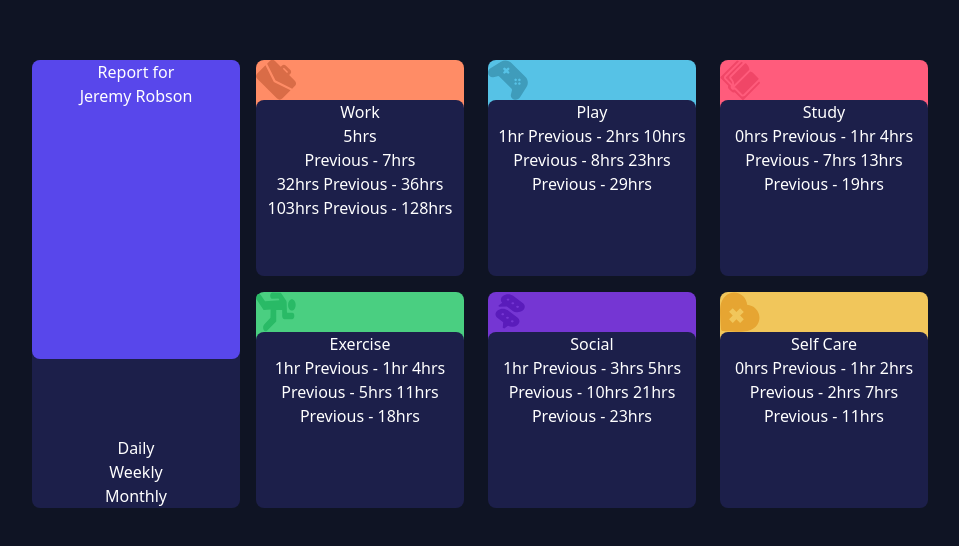
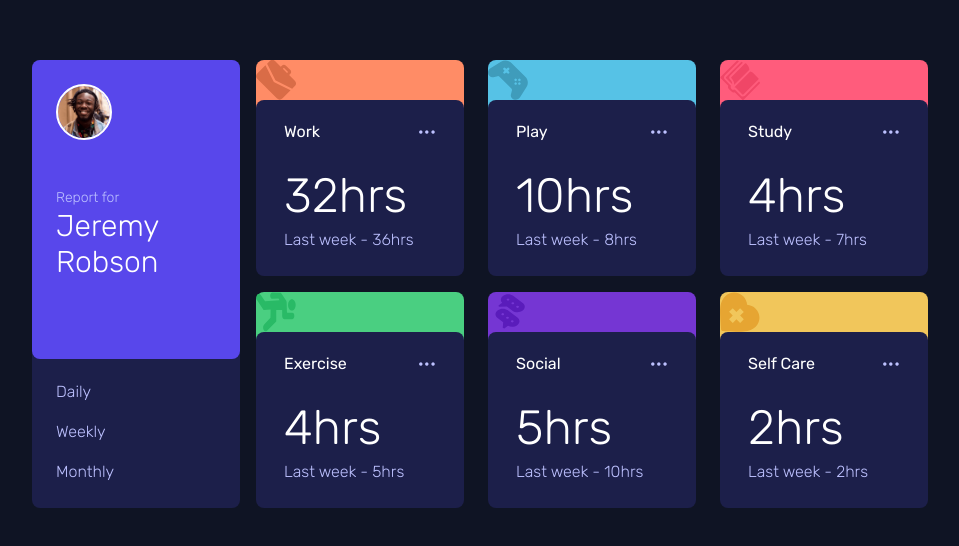
Before and after one commit to devggui/time-tracking-dashbard-main, a website: page index.html in a window 1280 px wide. Shown: the part 116-662 px from the top of the page, without its empty margins (160-1119 px from the left). Drawn offline with nearby package versions, Linux system fonts and the light colour scheme.

Commit message:
feat: completed template

```diff
--- a/index.html
+++ b/index.html
@@ -23,100 +23,72 @@
       <div class="flex flex-row bg-[var(--neutral-Very-dark-blue)]">
         <div class="flex flex-col m-2">
           <div class="w-52 h-full bg-[var(--neutral-Dark-blue)] relative rounded-lg">
-            <div class="absolute w-52 bottom-0">
-              <p>Daily</p>
-              <p>Weekly</p>
-              <p>Monthly</p>
+            <div class="absolute w-52 bottom-0 text-left m-2">
+              <a href=""><p class="text-[var(--neutral-Pale-Blue)] m-4 hover:text-white">Daily</p></a>
+              <a href=""><p class="text-[var(--neutral-Pale-Blue)] m-4 hover:text-white">Weekly</p></a>
+              <a href=""><p class="text-[var(--neutral-Pale-Blue)] m-4 hover:text-white">Monthly</p></a>
             </div>
-            <div class="bg-[var(--primary-Blue)] w-52 h-2/3 absolute top-0 bottom-2 rounded-lg">
-              <p>Report for</p>
-              <h1>Jeremy Robson</h1>
+            <div class="flex flex-col text-left bg-[var(--primary-Blue)] w-52 h-2/3 absolute top-0 bottom-2 rounded-lg p-6">
+              <div class="w-14 h-14 mb-12 rounded-[50%] border-2 border-white bg-[url('./images/image-jeremy.png')] bg-cover"></div>
+              <p class="text-sm text-[var(--neutral-Pale-Blue)]">Report for</p>
+              <h1 class="text-3xl">Jeremy Robson</h1>
             </div>
           </div>
-          <!-- <div class="w-52 h-full bg-[var(--neutral-Dark-blue)] absolute">
-            <p>Daily</p>
-            <p>Weekly</p>
-            <p>Monthly</p>
-          </div> -->
         </div>
 
-        <div class="grid grid-cols-3 gap-2 mb-2">
-          <div class="bg-[var(--primary-Light-red-work)] w-52 h-52 m-2 rounded-t-lg place-self-end">
+        <div class="grid grid-cols-3 gap-2 mb-2 text-left">
+          <div class="bg-[var(--primary-Light-red-work)] w-52 h-52 m-2 rounded-t-lg">
             <img src="./images/icon-work.svg" alt="" class="w-10 h-10">
-            <div class="w-52 h-44 bg-[var(--neutral-Dark-blue)] rounded-lg">
-              <h2>Work</h2>
-              <h1>5hrs</h1>
-              <p>Previous - 7hrs</p>
-              32hrs <!-- weekly -->
-              Previous - 36hrs <!-- weekly -->
-              103hrs <!-- monthly -->
-              Previous - 128hrs <!-- monthly -->
+            <div class="w-52 h-44 bg-[var(--neutral-Dark-blue)] rounded-lg p-7">
+              <h2 class="flex flex-row justify-between mb-7 -mt-2 font-normal">Work<a href="" class="font-normal text-[var(--neutral-Pale-Blue)]">•••</a></h2>
+              <h1 class="text-5xl mb-2 font-light" >32hrs</h1>
+              <p>Last week  - 36hrs</p>
             </div>
           </div>
 
 
-          <div class="bg-[var(--primary-Soft-blue-play)] w-52 h-52 m-2 rounded-t-lg items-end justify-end">
+          <div class="bg-[var(--primary-Soft-blue-play)] w-52 h-52 m-2 rounded-t-lg">
             <img src="./images/icon-play.svg" alt="" class="w-10 h-10">
-            <div class="w-52 h-44 bg-[var(--neutral-Dark-blue)] rounded-lg">
-              <h2>Play</h2>
-              1hr <!-- daily -->
-              Previous - 2hrs <!-- daily -->
-              10hrs <!-- weekly -->
-              Previous - 8hrs <!-- weekly -->
-              23hrs <!-- monthly -->
-              Previous - 29hrs <!-- monthly -->
+            <div class="w-52 h-44 bg-[var(--neutral-Dark-blue)] rounded-lg p-7">
+              <h2 class="flex flex-row justify-between mb-7 -mt-2 font-normal">Play<a href="" class="font-normal text-[var(--neutral-Pale-Blue)]">•••</a></h2>
+              <h1 class="text-5xl mb-2 font-light">10hrs</h1>
+              <p>Last week  - 8hrs</p>
             </div>
           </div>
 
-          <div class="bg-[var(--primary-Light-red-study)] w-52 h-52 m-2 rounded-t-lg items-end justify-end">
+          <div class="bg-[var(--primary-Light-red-study)] w-52 h-52 m-2 rounded-t-lg">
             <img src="./images/icon-study.svg" alt="" class="w-10 h-10">
-            <div class="w-52 h-44 bg-[var(--neutral-Dark-blue)] rounded-lg">
-              <h2>Study</h2>
-              0hrs <!-- daily -->
-              Previous - 1hr <!-- daily -->
-              4hrs <!-- weekly -->
-              Previous - 7hrs <!-- weekly -->
-              13hrs <!-- monthly -->
-              Previous - 19hrs <!-- monthly -->
+            <div class="w-52 h-44 bg-[var(--neutral-Dark-blue)] rounded-lg p-7">
+              <h2 class="flex flex-row justify-between mb-7 -mt-2 font-normal">Study<a href="" class="font-normal text-[var(--neutral-Pale-Blue)]">•••</a></h2>
+              <h1 class="text-5xl mb-2 font-light">4hrs</h1>
+              <p>Last week  - 7hrs</p>
             </div>
           </div>
 
-          <div class="bg-[var(--primary-Lime-green-exercise)] w-52 h-52 m-2 rounded-t-lg items-end justify-end">
+          <div class="bg-[var(--primary-Lime-green-exercise)] w-52 h-52 m-2 rounded-t-lg">
             <img src="./images/icon-exercise.svg" alt="" class="w-10 h-10">
-            <div class="w-52 h-44 bg-[var(--neutral-Dark-blue)] rounded-lg">
-              <h2>Exercise</h2>
-              1hr <!-- daily -->
-              Previous - 1hr <!-- daily -->
-              4hrs <!-- weekly -->
-              Previous - 5hrs <!-- weekly -->
-              11hrs <!-- monthly -->
-              Previous - 18hrs <!-- monthly -->
+            <div class="w-52 h-44 bg-[var(--neutral-Dark-blue)] rounded-lg p-7">
+              <h2 class="flex flex-row justify-between mb-7 -mt-2 font-normal">Exercise<a href="" class="font-normal text-[var(--neutral-Pale-Blue)]">•••</a></h2>
+              <h1 class="text-5xl mb-2 font-light">4hrs</h1>
+              <p>Last week  - 5hrs</p>
             </div>
           </div>
 
-          <div class="bg-[var(--primary-Violet-social)] w-52 h-52 m-2 rounded-t-lg items-end justify-end">
+          <div class="bg-[var(--primary-Violet-social)] w-52 h-52 m-2 rounded-t-lg">
             <img src="./images/icon-social.svg" alt="" class="w-10 h-10">
-            <div class="w-52 h-44 bg-[var(--neutral-Dark-blue)] rounded-lg">
-              <h2>Social</h2>
-              1hr <!-- daily -->
-              Previous - 3hrs <!-- daily -->
-              5hrs <!-- weekly -->
-              Previous - 10hrs <!-- weekly -->
-              21hrs <!-- monthly -->
-              Previous - 23hrs <!-- monthly -->
+            <div class="w-52 h-44 bg-[var(--neutral-Dark-blue)] rounded-lg p-7">
+              <h2 class="flex flex-row justify-between mb-7 -mt-2 font-normal">Social<a href="" class="font-normal text-[var(--neutral-Pale-Blue)]">•••</a></h2>
+              <h1 class="text-5xl mb-2 font-light">5hrs</h1>
+              <p>Last week  - 10hrs</p>
             </div>
           </div>
 
-          <div class="bg-[var(--primary-Soft-orange-self-care)] w-52 h-52 m-2 rounded-t-lg items-end justify-end">
+          <div class="bg-[var(--primary-Soft-orange-self-care)] w-52 h-52 m-2 rounded-t-lg">
             <img src="./images/icon-self-care.svg" alt="" class="w-10 h-10">
-            <div class="w-52 h-44 bg-[var(--neutral-Dark-blue)] rounded-lg">
-              <h2>Self Care</h2>
-              0hrs <!-- daily -->
-              Previous - 1hr <!-- daily -->
-              2hrs <!-- weekly -->
-              Previous - 2hrs <!-- weekly -->
-              7hrs <!-- monthly -->
-              Previous - 11hrs <!-- monthly -->
+            <div class="w-52 h-44 bg-[var(--neutral-Dark-blue)] rounded-lg p-7">
+              <h2 class="flex flex-row justify-between mb-7 -mt-2 font-normal">Self Care<a href="" class="font-normal text-[var(--neutral-Pale-Blue)]">•••</a></h2>
+              <h1 class="text-5xl mb-2 font-light">2hrs</h1>
+              <p>Last week  - 2hrs</p>
             </div>
         </div></div>
 
--- a/styles/root.css
+++ b/styles/root.css
@@ -10,13 +10,15 @@
   --neutral-Very-dark-blue: hsl(226, 43%, 10%);
   --neutral-Dark-blue: hsl(235, 46%, 20%);
   --neutral-Desaturated-blue: hsl(235, 45%, 61%);
-  --neutral-Pale-Blue: hsl(236, 100%, 87%);
+  --neutral-Pale-Blue: hsla(236, 100%, 87%);
 }
 
 * {
   color: white;
+  font-family: 'Rubik', sans-serif;
+  font-weight: 300;
 }
 
-h1 {
-  font-size: 40px;
+p {
+  color: var(--neutral-Pale-Blue);
 }
```
